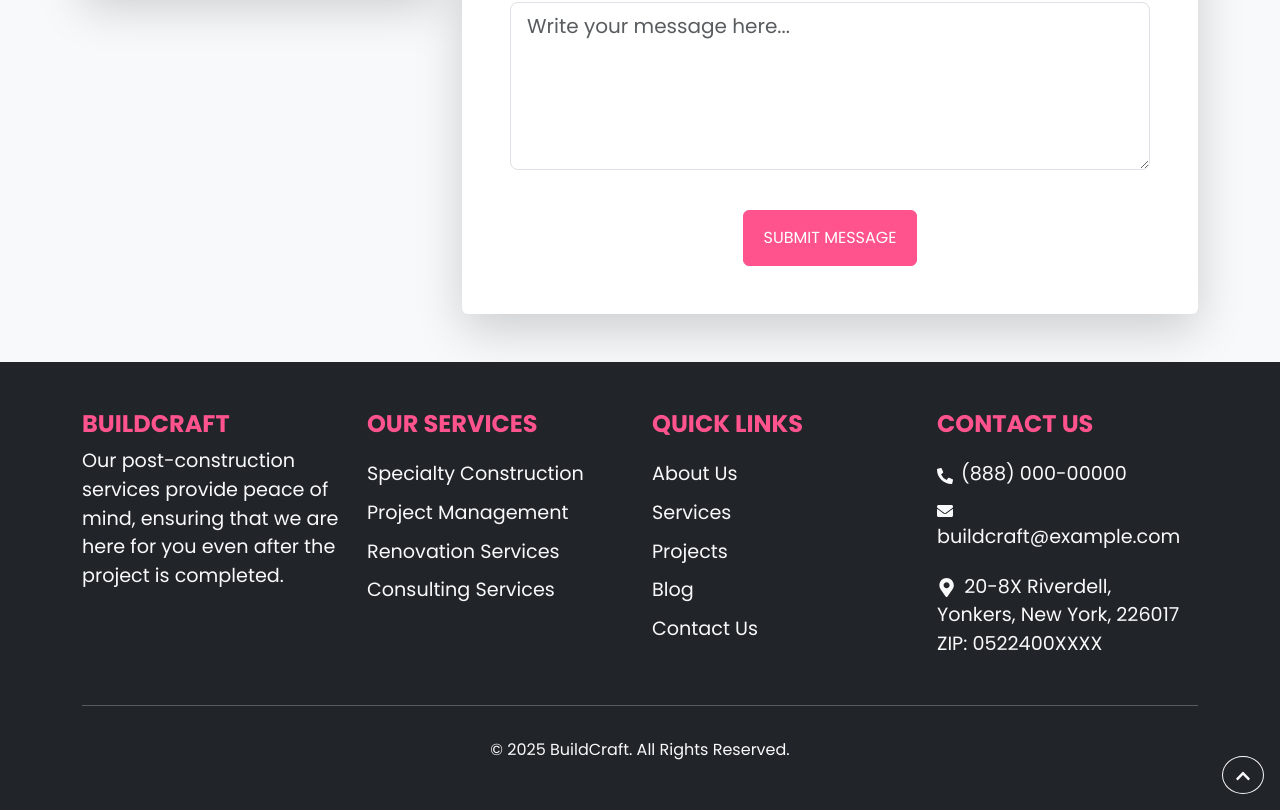
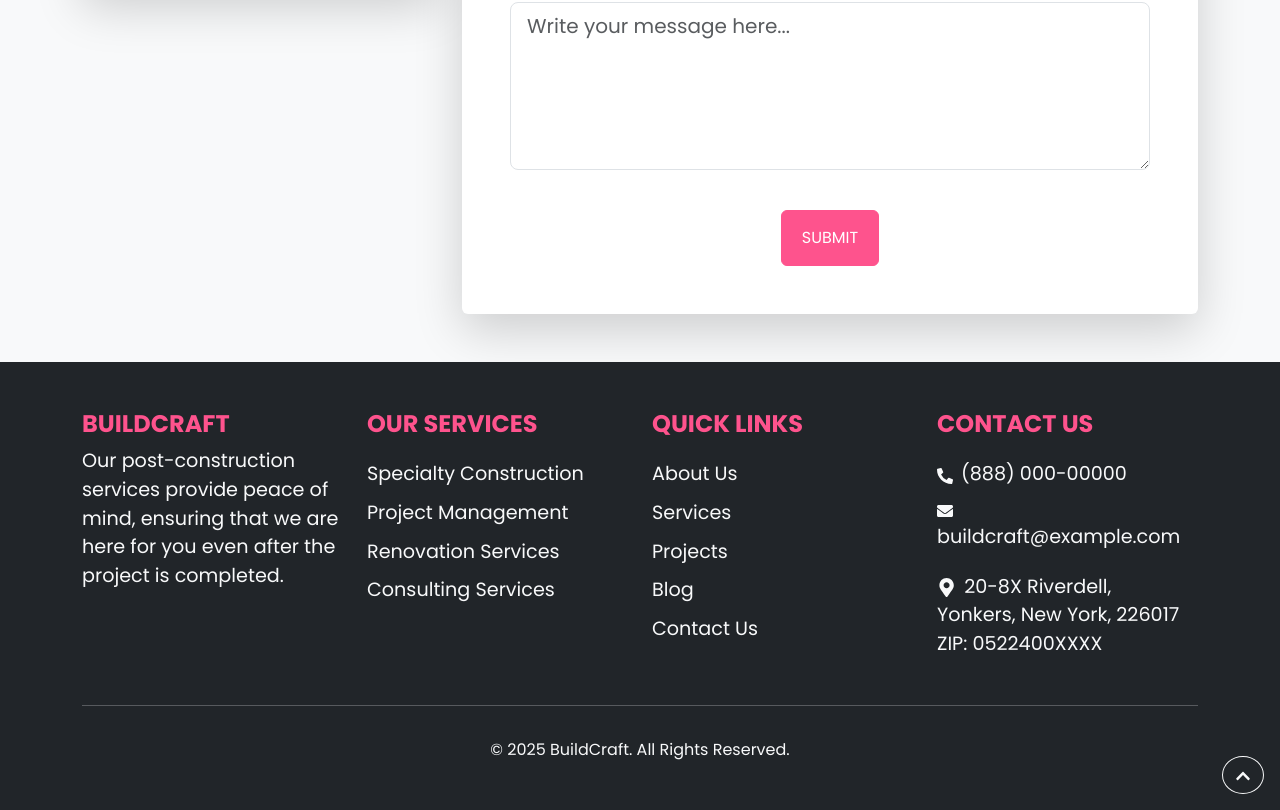
Before and after one commit to Rownokk/BuildCraft, a React (Vite) app in the folder frontend/: page /contact in a window 1280 px wide. Shown: the part 1085-1895 px from the top of the page. Built offline with nearby package versions, Linux system fonts and the light colour scheme.

Commit message:
Button-change

```diff
--- a/frontend/src/components/frontend/ContactUs.jsx
+++ b/frontend/src/components/frontend/ContactUs.jsx
@@ -70,7 +70,7 @@ const ContactUs = () => {
                         <textarea id="message" rows="5" className="form-control form-control-lg" placeholder="Write your message here..." required></textarea>
                       </div>
                       <div className="text-center">
-                        <button  type="submit" className="btn btn-primary large mt-3">Submit Message</button>
+                        <button  type="submit" className="btn btn-primary large mt-3">Submit</button>
                       </div>
                     </form>
                   </div>
```
